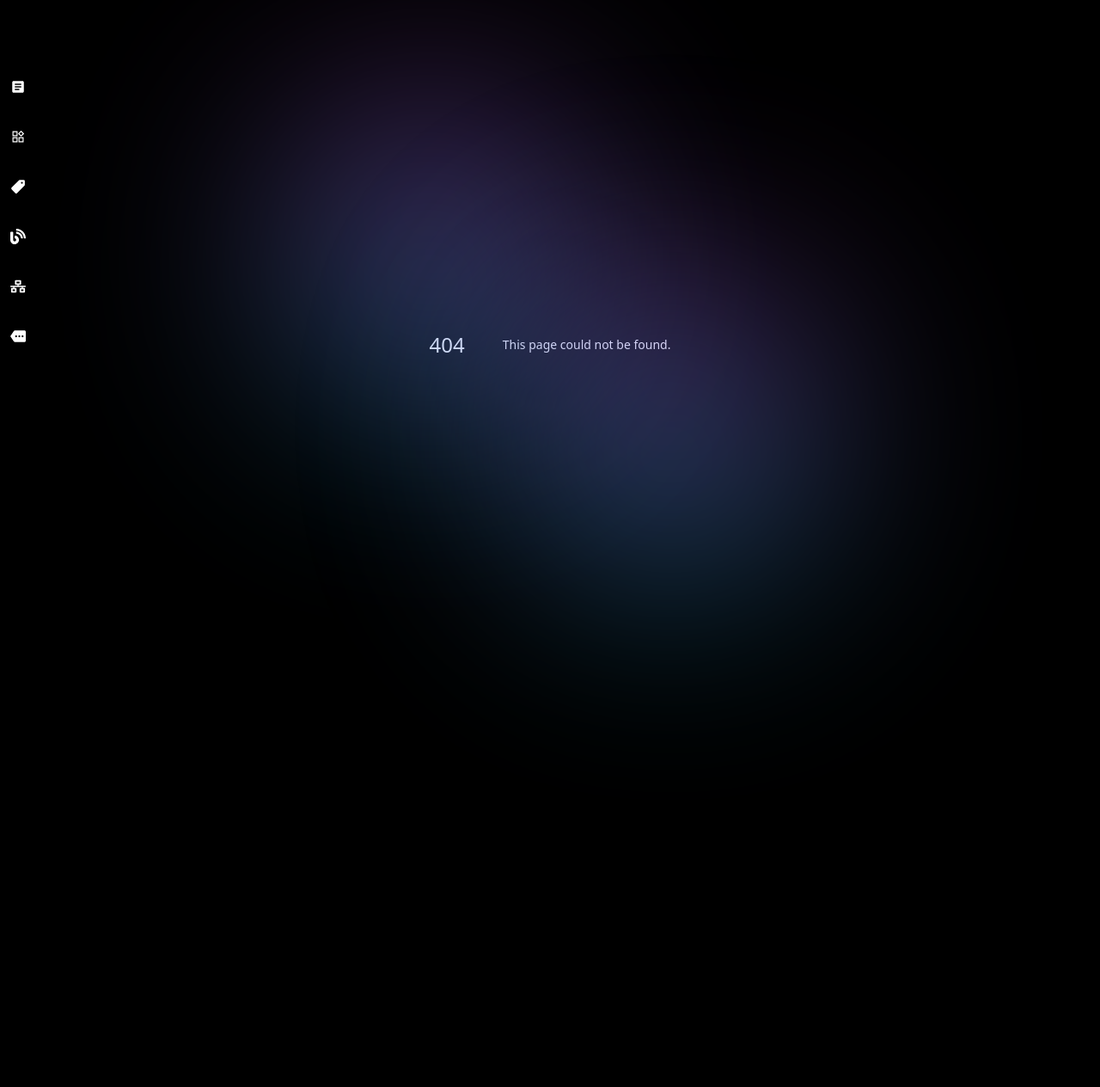
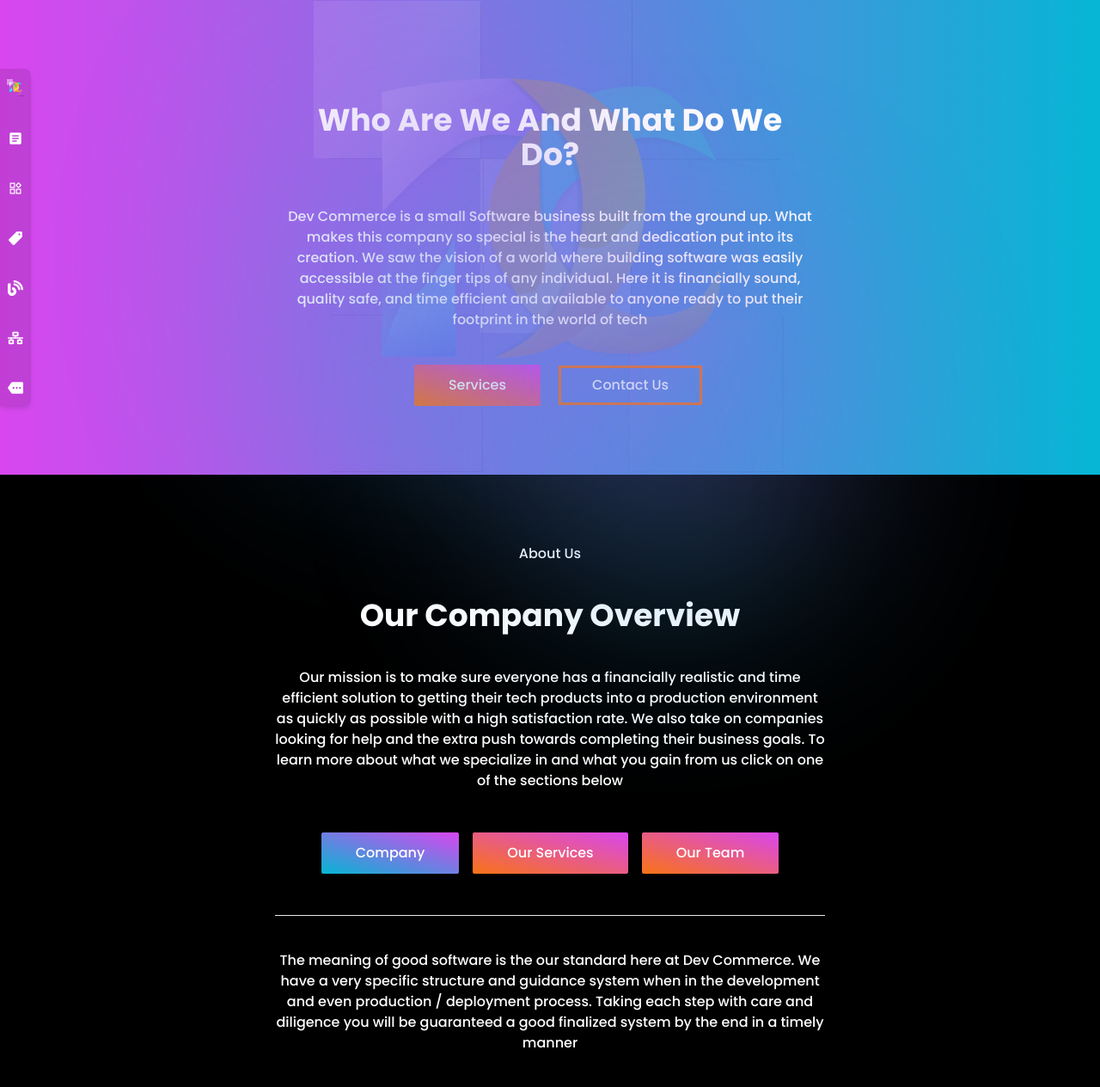
Before and after one commit to RyanLarge13/DC, a Next.js app: page /about in a window 1280 px wide. Before the commit this address had no page. Shown: the top 1264 px of the page at 86% size. Before the commit the page ends 800 px from the top, so only its background shows below. Built offline with nearby package versions, Linux system fonts and the light colour scheme.

Commit message:
About Page

```diff
--- /dev/null
+++ b/app/about/page.tsx
@@ -0,0 +1,186 @@
+import React from "react";
+import Image from "next/image";
+import Logo from "@/public/assets/logo.svg";
+import WebSvg from "@/public/assets/WebSvg.svg";
+import { IoIosSpeedometer } from "react-icons/io";
+import { FaMinus, FaThumbsUp } from "react-icons/fa";
+import { FaMoneyBill1Wave, FaPlus } from "react-icons/fa6";
+
+const About = () => {
+  const Sec2 = () => {
+    return (
+      <section className="flex min-h-screen flex-col items-center justify-center px-10 py-20 text-center md:px-40 lg:px-80">
+        <p>About Us</p>
+        <h2 className="my-10 px-5 text-4xl font-bold">Our Company Overview</h2>
+        <p>
+          Our mission is to make sure everyone has a financially realistic and
+          time efficient solution to getting their tech products into a
+          production environment as quickly as possible with a high satisfaction
+          rate. We also take on companies looking for help and the extra push
+          towards completing their business goals. To learn more about what we
+          specialize in and what you gain from us click on one of the sections
+          below
+        </p>
+        <div className="mt-10">
+          <button className="m-2 rounded-sm bg-gradient-to-tr from-cyan-500 to-fuchsia-500 px-10 py-3 text-white">
+            Company
+          </button>
+          <button className="m-2 rounded-sm bg-gradient-to-tr from-orange-500 to-fuchsia-500 px-10 py-3 text-white">
+            Our Services
+          </button>
+          <button className="m-2 rounded-sm bg-gradient-to-tr from-orange-500 to-fuchsia-500 px-10 py-3 text-white">
+            Our Team
+          </button>
+        </div>
+        <hr className="outline-t my-10 w-full outline-slate-900" />
+        <p>
+          The meaning of good software is the our standard here at Dev Commerce.
+          We have a very specific structure and guidance system when in the
+          development and even production / deployment process. Taking each step
+          with care and diligence you will be guaranteed a good finalized system
+          by the end in a timely manner
+        </p>
+        <button className="ml-5 mt-10 rounded-sm px-10 py-3 text-white outline outline-offset-[-4px] outline-orange-500">
+          Learn More
+        </button>
+        <Image
+          src={WebSvg}
+          alt="web-svg"
+          className="mt-20 w-full object-contain"
+        />
+      </section>
+    );
+  };
+
+  const Sec3 = () => {
+    return (
+      <section className="relative bg-gradient-to-r from-fuchsia-500 to-cyan-500 px-10 py-20 text-center md:px-40 lg:px-80">
+        <p>Features & Benefits</p>
+        <h2 className="my-10 px-5 text-4xl font-bold">
+          What You Will Get Out of Dev Commerce
+        </h2>
+        <button className="mt-5 rounded-sm px-10 py-3 text-white outline outline-offset-[-4px] outline-orange-500">
+          Browse Services
+        </button>
+        <div className="mt-10 grid grid-cols-1 place-items-center gap-y-5">
+          <div className="flex w-full flex-col items-center justify-between rounded-md bg-black p-5 text-center shadow-lg shadow-slate-950">
+            <h3 className="mb-5 self-center text-3xl font-bold">
+              <IoIosSpeedometer />
+            </h3>
+            <p>Fast & Efficient Development</p>
+          </div>
+          <div className="flex w-full flex-col items-center justify-between rounded-md bg-black p-5 text-center shadow-lg shadow-slate-950">
+            <h3 className="mb-5 self-center text-3xl font-bold">
+              <FaThumbsUp />
+            </h3>
+            <p>High Quality Software</p>
+          </div>
+          <div className="flex w-full flex-col items-center justify-between rounded-md bg-black p-5 text-center shadow-lg shadow-slate-950">
+            <h3 className="mb-5 self-center text-3xl font-bold">
+              <FaMoneyBill1Wave />
+            </h3>
+            <p>Financial Freedom</p>
+          </div>
+        </div>
+      </section>
+    );
+  };
+
+  const Sec4 = () => {
+    return (
+      <section className="flex min-h-screen flex-col items-center justify-center px-10 py-20 md:px-40 lg:px-80">
+        <p>FAQ</p>
+        <h2 className="my-10 px-5 text-center text-4xl font-bold">
+          Frequently Asked Questions
+        </h2>
+        <div>
+          <div className="my-5 w-full rounded-md border-l-2 border-l-orange-500 bg-black p-5 shadow-lg shadow-slate-950">
+            <div className="flex items-center justify-between gap-x-5">
+              <h3 className="font-bold text-orange-500">
+                "How do you determine pricing?""
+              </h3>
+              <FaMinus />
+            </div>
+            <p className="ml-1 mt-3 text-xs">
+              Our pricing system is simple and fair. Depending on your software
+              needs eg mobile app, video game etc... We start with a base price.
+              The price for the application only then goes up based on further
+              discussion and features needed to be implemented and only charged
+              as each step is complete
+            </p>
+          </div>
+          <div className="my-5 w-full rounded-md border-l-2 border-l-orange-500 bg-black p-5 shadow-lg shadow-slate-950">
+            <div className="flex items-center justify-between gap-x-5">
+              <h3 className="font-bold text-orange-500">
+                "How do you determine pricing?""
+              </h3>
+              <FaPlus />
+            </div>
+            {/* <p className="ml-1 mt-3 text-xs">
+              Our pricing system is simple and fair. Depending on your software
+              needs eg mobile app, video game etc... We start with a base price.
+              The price for the application only then goes up based on further
+              discussion and features needed to be implemented and only charged
+              as each step is complete
+            </p> */}
+          </div>
+          <div className="my52 w-full rounded-md border-l-2 border-l-orange-500 bg-black p-5 shadow-lg shadow-slate-950">
+            <div className="flex items-center justify-between gap-x-5">
+              <h3 className="font-bold text-orange-500">
+                "How do you determine pricing?""
+              </h3>
+              <FaPlus />
+            </div>
+            {/* <p className="ml-1 mt-3 text-xs">
+              Our pricing system is simple and fair. Depending on your software
+              needs eg mobile app, video game etc... We start with a base price.
+              The price for the application only then goes up based on further
+              discussion and features needed to be implemented and only charged
+              as each step is complete
+            </p> */}
+          </div>
+        </div>
+      </section>
+    );
+  };
+
+  return (
+    <main>
+      <section className="relative px-10 py-20 text-center md:px-40 lg:px-80">
+        <div className="absolute inset-0 z-[-1] bg-gradient-to-r from-fuchsia-500 to-cyan-500"></div>
+        <div className="flex flex-col items-center justify-center">
+          <h2 className="my-10 px-5 text-4xl font-bold">
+            Who Are We And What Do We Do?
+          </h2>
+          <p>
+            Dev Commerce is a small Software business built from the ground up.
+            What makes this company so special is the heart and dedication put
+            into its creation. We saw the vision of a world where building
+            software was easily accessible at the finger tips of any individual.
+            Here it is financially sound, quality safe, and time efficient and
+            available to anyone ready to put their footprint in the world of
+            tech
+          </p>
+          <div>
+            <button className="ml-5 mt-10 rounded-sm bg-gradient-to-tr from-orange-500 to-fuchsia-500 px-10 py-3 text-white">
+              Services
+            </button>
+            <button className="ml-5 mt-10 rounded-sm px-10 py-3 text-white outline outline-offset-[-4px] outline-orange-500">
+              Contact Us
+            </button>
+          </div>
+        </div>
+        <Image
+          src={Logo}
+          alt="logo"
+          className="absolute inset-0 z-[-1] h-full w-full object-contain opacity-20"
+        />
+      </section>
+      <Sec2 />
+      <Sec3 />
+      <Sec4 />
+    </main>
+  );
+};
+
+export default About;
--- a/components/Footer.tsx
+++ b/components/Footer.tsx
@@ -29,10 +29,21 @@ const Footer = () => {
           © 2021 Dev Commerce. All rights reserved
         </p>
         <div className="flex items-center justify-center gap-x-5">
-          <FaInstagram />
-          <FaFacebook />
-          <FaTwitter />
-          <FaYoutube />
+          <a target="_blank" href="https://instagram.com/dc_devcommerce">
+            <FaInstagram />
+          </a>
+          <a
+            target="_blank"
+            href="https://www.facebook.com/profile.php?id=100091095757070"
+          >
+            <FaFacebook />
+          </a>
+          <a target="_blank" href="https://twitter.com/ryan_large13">
+            <FaTwitter />
+          </a>
+          <a href="https://youtube.com/RyanLarge13">
+            <FaYoutube />
+          </a>
         </div>
       </div>
     </footer>
--- a/components/Navigation.tsx
+++ b/components/Navigation.tsx
@@ -3,28 +3,43 @@ import { AiOutlineProduct } from "react-icons/ai";
 import { FaBlog, FaNetworkWired } from "react-icons/fa";
 import { IoPricetag } from "react-icons/io5";
 import { MdArticle, MdMore } from "react-icons/md";
-// import Image from "next/image";
-// import Logo from "../public/assets/logo.svg";
+import Image from "next/image";
+import Logo from "../public/assets/logo.svg";
 
 const Navigation = (): JSX.Element => {
   return (
-    <nav className="fixed left-0 top-20 z-40 rounded-r-lg bg-black bg-opacity-10 p-3 shadow-md backdrop-blur-sm">
+    <nav className="fixed left-0 top-20 z-40 rounded-r-lg bg-black bg-opacity-10 px-2 py-3 shadow-md backdrop-blur-sm">
       {/* <Image src={Logo} alt="logo" className="" width={30} height={30} /> */}
       <ul className="flex flex-col items-center justify-end gap-y-10 text-lg">
         <li>
-          <MdArticle />
+          <a href="/">
+            <Image src={Logo} alt="logo" className="h-5 w-5 object-contain" />
+          </a>
         </li>
         <li>
-          <AiOutlineProduct />
+          <a href="/about">
+            <MdArticle />
+          </a>
         </li>
         <li>
-          <IoPricetag />
+          <a href="/services">
+            <AiOutlineProduct />
+          </a>
         </li>
         <li>
-          <FaBlog />
+          <a href="/pricing">
+            <IoPricetag />
+          </a>
         </li>
         <li>
-          <FaNetworkWired />
+          <a target="_blank" href="https://ryans-blog-roan.vercel.app">
+            <FaBlog />
+          </a>
+        </li>
+        <li>
+          <a href="/projects">
+            <FaNetworkWired />
+          </a>
         </li>
         <li>
           <MdMore />
--- a/components/Sec3.tsx
+++ b/components/Sec3.tsx
@@ -5,7 +5,7 @@ import CheckMark from "../public/assets/check-mark.svg";
 
 const Sec3 = () => {
   return (
-    <section className="flex min-h-screen flex-col items-center justify-between gap-x-40 xl:flex-row">
+    <section className="flex min-h-screen flex-col items-center justify-between gap-x-40 py-20 xl:flex-row xl:py-0">
       <div className="flex-1">
         <Image
           src={Sec3Img}
--- a/components/Sec4.tsx
+++ b/components/Sec4.tsx
@@ -10,9 +10,9 @@ import { MdMore } from "react-icons/md";
 
 const Sec4 = () => {
   return (
-    <section className="flex min-h-screen flex-col-reverse items-center justify-center gap-x-20 xl:flex-row">
+    <section className="flex min-h-screen flex-col-reverse items-center justify-center gap-x-20 py-20 xl:flex-row xl:py-0">
       <div className="flex-1 px-10 md:px-0">
-        <h2 className="mt-5 max-w-[600px] text-4xl font-bold leading-[1.5em]">
+        <h2 className="mt-10 max-w-[600px] text-4xl font-bold leading-[1.5em] xl:mt-5">
           Searching For A Helping Hand?
         </h2>
         <p className="max-w-[500px]">
```
Also changed, not shown: public/assets/WebSvg.svg (added).
